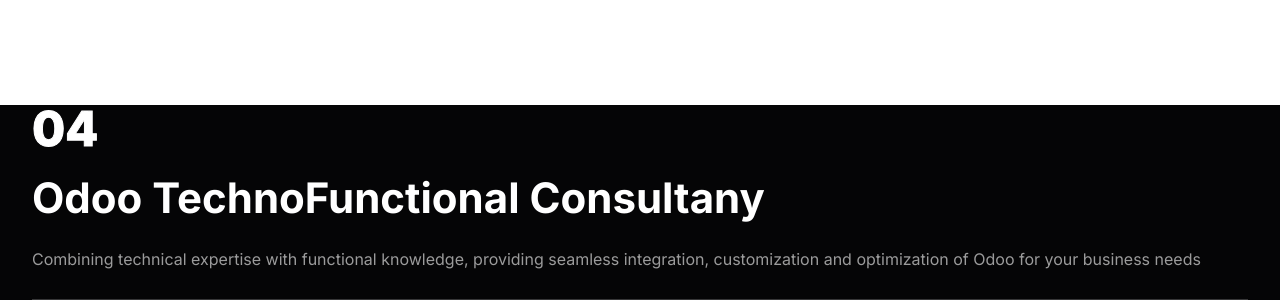
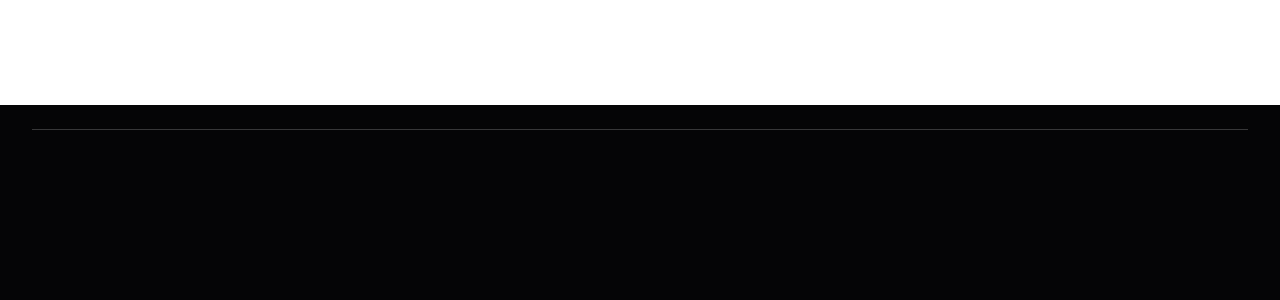
Before and after one commit to Amal474/portfolio-nextjs, a Next.js app: page /portfolio-nextjs/ in a window 1280 px wide. Shown: the part 1495-1795 px from the top of the page. After the commit the page ends 1635 px from the top, so only its background shows below. Built offline with nearby package versions, Linux system fonts and the light colour scheme.

Commit message:
technology stacks design change

```diff
--- a/components/Technologies.tsx
+++ b/components/Technologies.tsx
@@ -33,11 +33,12 @@
   return (
     <section className="min-h-[100vh] flex flex-col justify-center py-12 xl:py-0">
       <div className="container mx-auto">
-        <motion.div whileHover={{ scale: 1.2 }}
-                    whileTap={{scale: 0.8 }}
-                    className="grid grid-cols-1 md-grid-cols-2 gap-[60px]">
+
           {technologies.map((technology, index) => {
             return (
+              <motion.div whileHover={{ scaleX: 1.2 }}
+                    whileTap={{scaleX: 0.8 }}
+                    className="grid grid-cols-1 md-grid-cols-2 gap-[60px]">
                 <div key={index}
                     className="flex-1 flex flex-col justify-center gap-6 group">
                   <div className="w-full flex justify-between items-center">
@@ -52,9 +53,9 @@
                   <p className="text-white/60">{technology.description}</p>
                   <div className="border-b border-white/20 w-full"></div>
                 </div>
+              </motion.div>
             );
           })}
-        </motion.div>
       </div>
     </section>
   );
```
Lines whose indentation alone changed are shown as unchanged.
